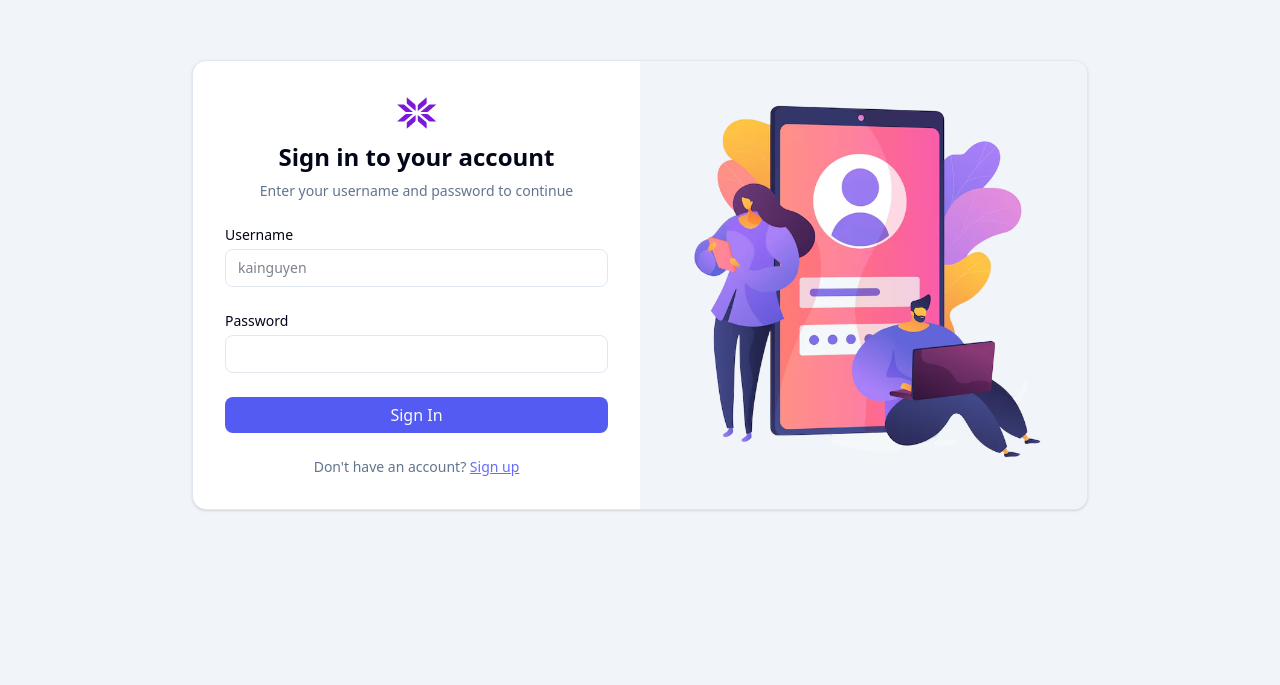
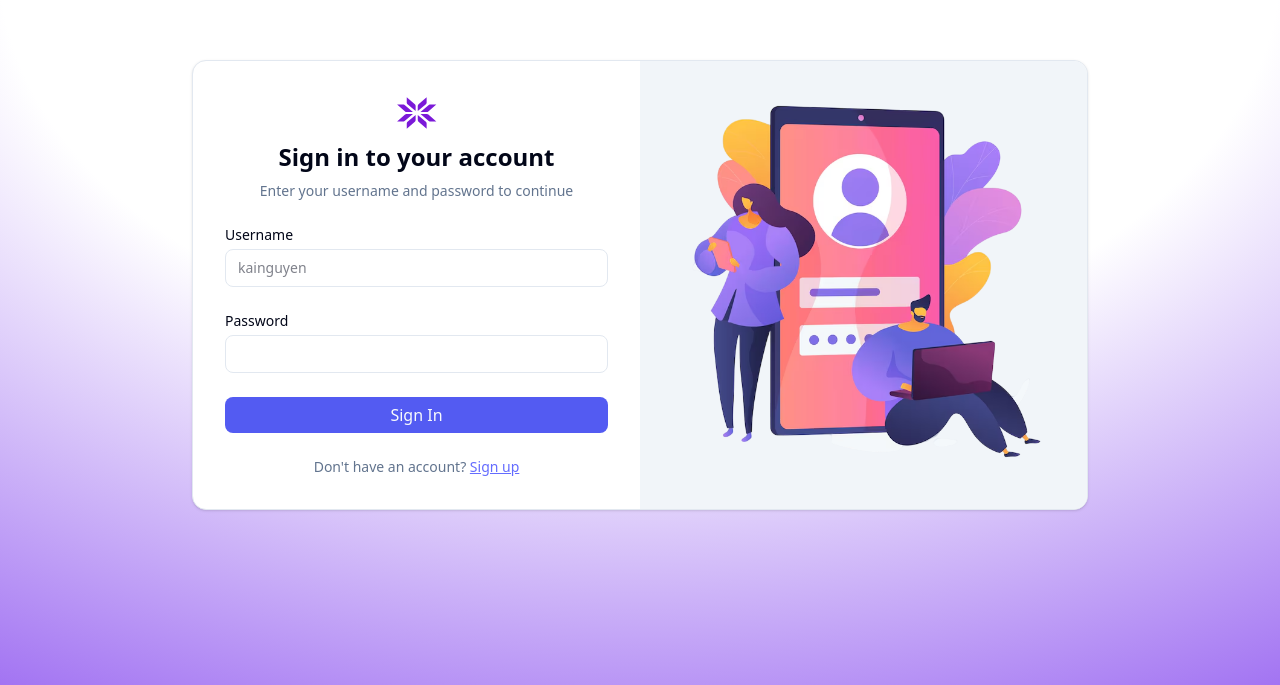
Before and after one commit to trungnguyen1221999/FullStack-Real-Time-Live-Chat, a React (Vite) app in the folder frontend/: page /signin in a window 1280 px wide. Shown: the part 115-800 px from the top of the page. Built offline with nearby package versions, Linux system fonts and the light colour scheme.

Commit message:
light mode, dark mode background

```diff
--- a/frontend/src/App.tsx
+++ b/frontend/src/App.tsx
@@ -10,6 +10,7 @@ function App() {
   return (
     <>
     <Toaster richColors />
+      <div className='min-h-screen bg-gradient-purple'>
         <BrowserRouter>
           <Routes>
             <Route path="/signup" element={<SignUpPage />} />
@@ -18,7 +19,7 @@ function App() {
           <Route element={<ProtectedRoute />}>  <Route path="/" element={<ChatPage />} /></Route>
           </Routes>
         </BrowserRouter>
-
+      </div>
     </>
   )
 }
--- a/frontend/src/index.css
+++ b/frontend/src/index.css
@@ -133,6 +133,7 @@ button:focus-visible {
   --color-sidebar-accent-foreground: var(--sidebar-accent-foreground);
   --color-sidebar-border: var(--sidebar-border);
   --color-sidebar-ring: var(--sidebar-ring);
+  --color-gradient-purple: var(--gradient-purple);
 }
 
 .dark {
@@ -167,7 +168,7 @@ button:focus-visible {
   --sidebar-accent-foreground: oklch(0.984 0.003 247.858);
   --sidebar-border: oklch(1 0 0 / 10%);
   --sidebar-ring: oklch(0.551 0.027 264.364);
-  --gradient-purple: radial-gradient(125% 125% at 50% 10%, #fff 40%, #7c3aed 100%)
+  --gradient-purple: radial-gradient(125% 125% at 50% 100%, #000000 40%, #350136 100%)
 
 }
 
@@ -175,7 +176,24 @@ button:focus-visible {
   * {
     @apply border-border outline-ring/50;
   }
+
+  html {
+    min-height: 100vh;
+  }
+
   body {
-    @apply bg-background text-foreground;
+    @apply text-foreground;
+    min-height: 100vh;
+  }
+
+  #root {
+    min-height: 100vh;
+    background: transparent;
   }
 }
+
+@layer utilities {
+  .bg-gradient-purple {
+    background: var(--gradient-purple);
+  }
+}
--- a/frontend/src/pages/SignInPage.tsx
+++ b/frontend/src/pages/SignInPage.tsx
@@ -2,7 +2,7 @@ import { SigninForm } from "@/components/login-form";
 
 export default function SignInPage() {
   return (
-    <div className="bg-muted flex min-h-svh flex-col items-center justify-center p-6 md:p-10">
+    <div className="flex min-h-svh flex-col items-center justify-center p-6 md:p-10">
       <div className="w-full max-w-sm md:max-w-4xl">
         <SigninForm />
       </div>
--- a/frontend/src/pages/SignUpPage.tsx
+++ b/frontend/src/pages/SignUpPage.tsx
@@ -2,7 +2,7 @@ import { SignupForm } from "@/components/signup-form"
 
 export default function SignupPage() {
   return (
-    <div className="bg-muted flex min-h-svh flex-col items-center justify-center p-6 md:p-10">
+    <div className="flex min-h-svh flex-col items-center justify-center p-6 md:p-10">
       <div className="w-full max-w-sm md:max-w-4xl">
         <SignupForm />
       </div>
```
Lines whose indentation alone changed are shown as unchanged.
